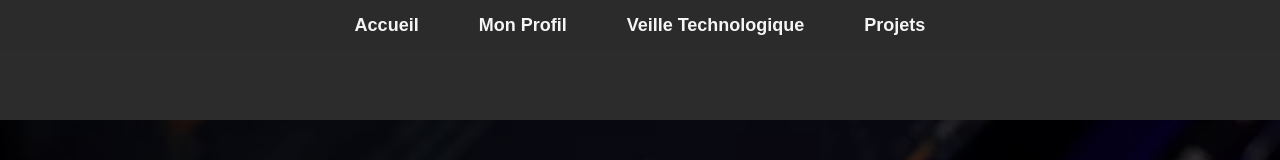
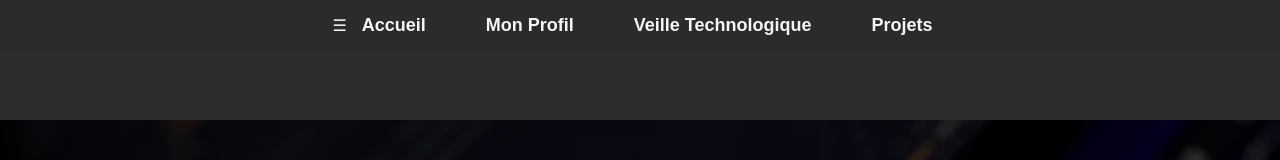
Before and after one commit to thoms33/portfolio-bts, a React (Vite) app: page / in a window 1280 px wide. Shown: the top 160 px of the page. Built offline with nearby package versions, Linux system fonts and the light colour scheme.

Commit message:
test de correction recursive 2

```diff
--- a/src/components/Navbar.jsx
+++ b/src/components/Navbar.jsx
@@ -1,14 +1,23 @@
+import { useState } from "react";
 import { Link } from "react-router-dom";
 import "../styles/NavBar.css";
 
 function Navbar() {
+  const [menuOpen, setMenuOpen] = useState(false);
+
   return (
     <nav className="navbar">
-      <ul>
-        <li><Link to="/">Accueil</Link></li>
-        <li><Link to="/profile">Mon Profil</Link></li>
-        <li><Link to="/veille">Veille Technologique</Link></li>
-        <li><Link to="/projects">Projets</Link></li>
+      {/* Icône du menu burger (visible uniquement sur mobile) */}
+      <div className="burger-menu" onClick={() => setMenuOpen(!menuOpen)}>
+        ☰
+      </div>
+
+      {/* Liste des liens */}
+      <ul className={menuOpen ? "nav-links open" : "nav-links"}>
+        <li><Link to="/" onClick={() => setMenuOpen(false)}>Accueil</Link></li>
+        <li><Link to="/profile" onClick={() => setMenuOpen(false)}>Mon Profil</Link></li>
+        <li><Link to="/veille" onClick={() => setMenuOpen(false)}>Veille Technologique</Link></li>
+        <li><Link to="/projects" onClick={() => setMenuOpen(false)}>Projets</Link></li>
       </ul>
     </nav>
   );
--- a/src/styles/NavBar.css
+++ b/src/styles/NavBar.css
@@ -1,23 +1,30 @@
+/* 🖥️ Navbar classique sur desktop */
 .navbar {
   position: fixed;
   top: 0;
   left: 0;
   width: 100%;
-  background: rgba(44, 44, 44, 0.9); /* Fond semi-transparent */
+  background: rgba(44, 44, 44, 0.9);
   backdrop-filter: blur(10px);
   padding: 15px;
   display: flex;
   justify-content: center;
+  align-items: center;
   z-index: 100;
 }
 
-.navbar ul {
+/* Liste des liens */
+.nav-links {
   list-style: none;
   display: flex;
   gap: 30px;
 }
 
-.navbar a {
+.nav-links li {
+  list-style: none;
+}
+
+.nav-links a {
   text-decoration: none;
   color: #f5f5f5;
   font-size: 18px;
@@ -27,7 +34,58 @@
   border-radius: 10px;
 }
 
-.navbar a:hover {
+.nav-links a:hover {
   background: rgba(255, 180, 0, 0.3);
   color: #ffb400;
 }
+
+/* 📱 Navbar mobile (Style Amazon) */
+@media screen and (max-width: 768px) {
+  .navbar {
+    justify-content: space-between;
+    padding: 10px 20px;
+  }
+
+  /* Icône du menu burger */
+  .burger-menu {
+    display: block;
+    font-size: 24px;
+    color: #f5f5f5;
+    cursor: pointer;
+    z-index: 110;
+  }
+
+  /* Cacher la liste des liens par défaut */
+  .nav-links {
+    position: fixed;
+    top: 0;
+    left: -100%;
+    width: 250px;
+    height: 100vh;
+    background: rgba(44, 44, 44, 0.95);
+    backdrop-filter: blur(10px);
+    flex-direction: column;
+    align-items: center;
+    justify-content: center;
+    transition: left 0.3s ease-in-out;
+    gap: 20px;
+    padding-top: 60px;
+  }
+
+  /* Afficher le menu lorsqu'il est ouvert */
+  .nav-links.open {
+    left: 0;
+  }
+
+  /* Style des liens dans le menu */
+  .nav-links a {
+    font-size: 20px;
+    padding: 15px;
+    width: 100%;
+    text-align: center;
+  }
+
+  .nav-links a:hover {
+    background: rgba(255, 180, 0, 0.5);
+  }
+}
```
